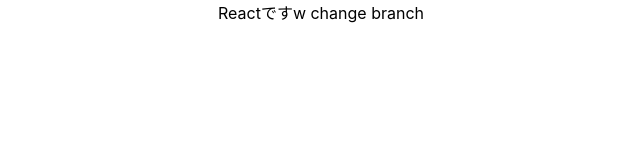
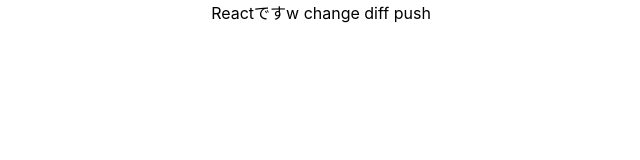
Before and after one commit to yoimers/test, a React (Create React App) app: page / in a window 1280 px wide. Shown: the top 160 px of the page, without its empty margins (319-959 px from the left). Built offline with nearby package versions, Linux system fonts and the light colour scheme.

Commit message:
fetchtestsimasu

```diff
--- a/src/App.js
+++ b/src/App.js
@@ -8,7 +8,9 @@
 
       change
 
-      branch
+      diff
+
+      push
     </div>
   );
 }
```
